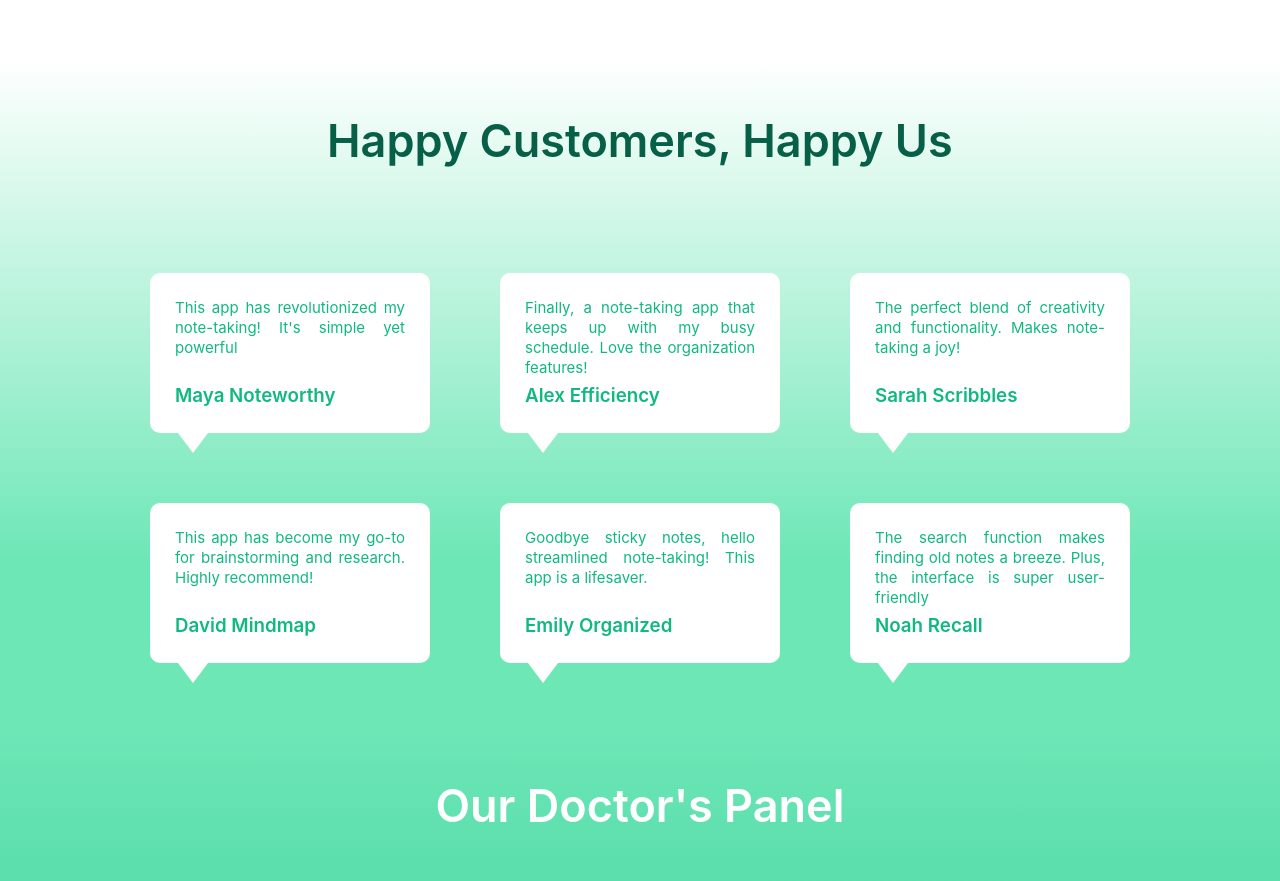
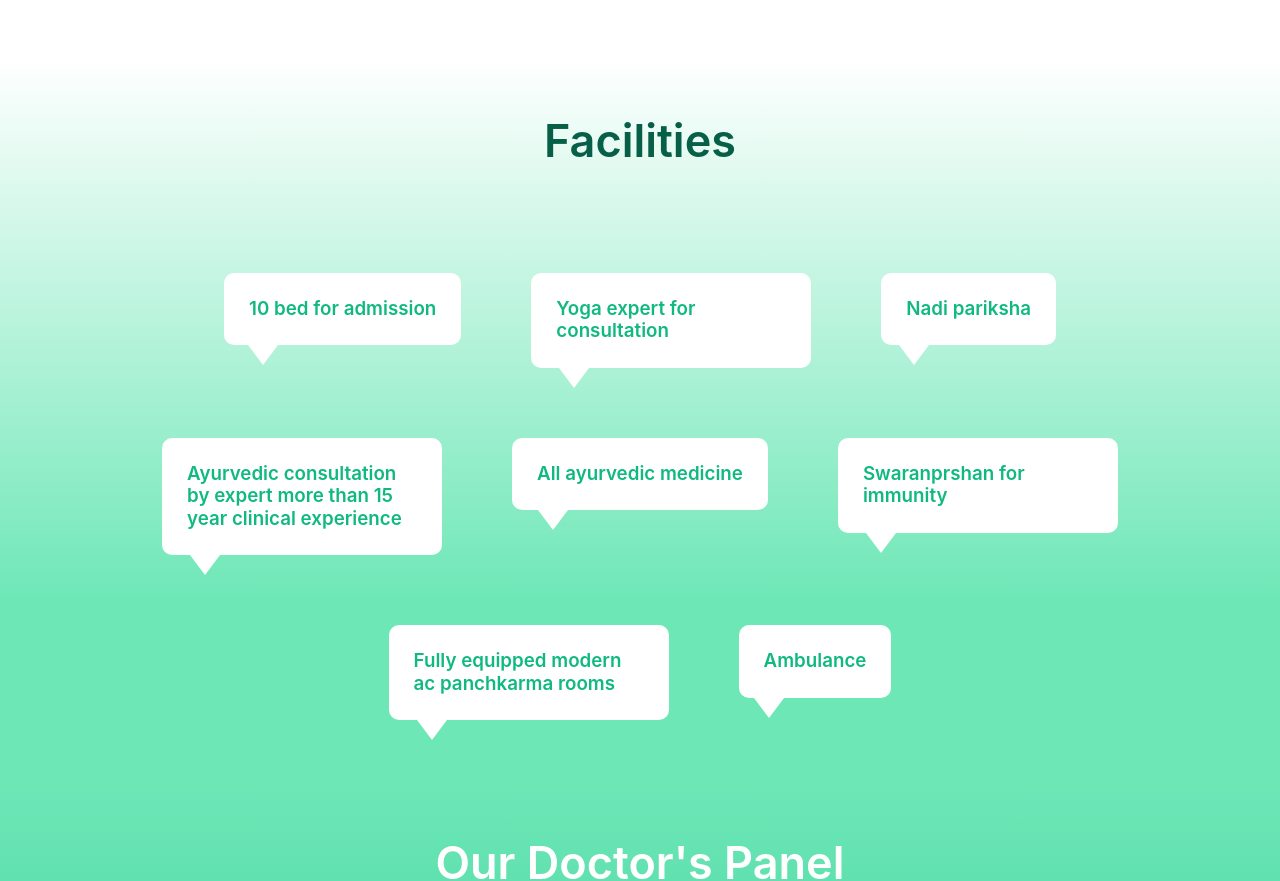
Before and after one commit to adityagarg2198/sarthi-ayurvedic, a React (Vite) app: page / in a window 1280 px wide. Shown: the part 1916-2797 px from the top of the page. Built offline with nearby package versions, Linux system fonts and the light colour scheme.

Commit message:
doctors added

```diff
--- a/src/Pages/Footer/Footer.component.tsx
+++ b/src/Pages/Footer/Footer.component.tsx
@@ -1,4 +1,5 @@
 import { AttentionSeeker, Fade } from 'react-awesome-reveal';
+import logo from '../../assets/images/logo.jpeg';
 import './Footer.css';
 
 const Footer = () => {
@@ -7,71 +8,18 @@ const Footer = () => {
       <section className='footer flex flex-col px-10 pt-10 gap-10 items-center bg-emerald-500'>
         <Fade duration={2000}>
           <h4 className='text-white text-5xl md:text-7xl font-semibold'>
-            Try Acme Note for free
+            Visit or Book Appointment Online
           </h4>
         </Fade>
         <button className='text-2xl md:text-4xl w-fit px-8 py-4 rounded-2xl bg-white font-bold text-emerald-500 hover:scale-105 transition ease-in-out delay-0'>
-          Start Noting Now !
+          Book Appointment Now
         </button>
       </section>
       <section className='flex justify-between items-center px-10 md:px-20 mb-10 md:mb-20'>
-        <div className='rounded-full border-indigo-400 border-2 p-3 bg-emerald-500'>
-          <svg
-            width='50'
-            height='50'
-            viewBox='0 0 24 24'
-            fill='none'
-            className='stroke-white'
-            xmlns='http://www.w3.org/2000/svg'>
-            <path
-              d='M8 2V5'
-              strokeWidth='1.5'
-              strokeMiterlimit='10'
-              strokeLinecap='round'
-              strokeLinejoin='round'
-            />
-            <path
-              d='M16 2V5'
-              strokeWidth='1.5'
-              strokeMiterlimit='10'
-              strokeLinecap='round'
-              strokeLinejoin='round'
-            />
-            <path
-              d='M21 8.5V13.63C20.11 12.92 18.98 12.5 17.75 12.5C16.52 12.5 15.37 12.93 14.47 13.66C13.26 14.61 12.5 16.1 12.5 17.75C12.5 18.73 12.78 19.67 13.26 20.45C13.63 21.06 14.11 21.59 14.68 22H8C4.5 22 3 20 3 17V8.5C3 5.5 4.5 3.5 8 3.5H16C19.5 3.5 21 5.5 21 8.5Z'
-              strokeWidth='1.5'
-              strokeMiterlimit='10'
-              strokeLinecap='round'
-              strokeLinejoin='round'
-            />
-            <path
-              d='M7 11H13'
-              strokeWidth='1.5'
-              strokeMiterlimit='10'
-              strokeLinecap='round'
-              strokeLinejoin='round'
-            />
-            <path
-              d='M7 16H9.62'
-              strokeWidth='1.5'
-              strokeMiterlimit='10'
-              strokeLinecap='round'
-              strokeLinejoin='round'
-            />
-            <path
-              d='M23 17.75C23 18.73 22.72 19.67 22.24 20.45C21.96 20.93 21.61 21.35 21.2 21.69C20.28 22.51 19.08 23 17.75 23C16.6 23 15.54 22.63 14.68 22C14.11 21.59 13.63 21.06 13.26 20.45C12.78 19.67 12.5 18.73 12.5 17.75C12.5 16.1 13.26 14.61 14.47 13.66C15.37 12.93 16.52 12.5 17.75 12.5C18.98 12.5 20.11 12.92 21 13.63C22.22 14.59 23 16.08 23 17.75Z'
-              strokeWidth='1.5'
-              strokeMiterlimit='10'
-              strokeLinecap='round'
-              strokeLinejoin='round'
-            />
-            <path
-              d='M17.75 20.25C17.75 18.87 18.87 17.75 20.25 17.75C18.87 17.75 17.75 16.63 17.75 15.25C17.75 16.63 16.63 17.75 15.25 17.75C16.63 17.75 17.75 18.87 17.75 20.25Z'
-              strokeWidth='1.5'
-              strokeLinecap='round'
-              strokeLinejoin='round'
-            />
-          </svg>
+        <div className='rounded-full p-3'>
+          <figure className='rounded-full max-w-36 bg-white'>
+            <img src={logo} alt='' />
+          </figure>
         </div>
         <AttentionSeeker effect='jello'>
           <div className='flex md:gap-10 items-center'>
--- a/src/Pages/Reviews/Reviews.page.tsx
+++ b/src/Pages/Reviews/Reviews.page.tsx
@@ -9,33 +9,33 @@ const Reviews = () => {
       className='review-section flex justify-center items-center flex-col px-10 md:px-20 md:mt-24 py-24 w-full gap-16 md:gap-24'>
       <Zoom>
         <h2 className='text-5xl text-center md:text-7xl text-emerald-800 font-semibold'>
-          Happy Customers, Happy Us
+          Facilities
         </h2>
       </Zoom>
       <section className='flex gap-28 mt-5 md:mt-20 flex-wrap justify-center'>
         <ReviewCard
-          reviewer='Maya Noteworthy'
-          reviewContent={`This app has revolutionized my note-taking! It's simple yet powerful`}
+          reviewer='10 bed for admission'
         />
         <ReviewCard
-          reviewer='Alex Efficiency'
-          reviewContent={`Finally, a note-taking app that keeps up with my busy schedule. Love the organization features!`}
+          reviewer='Yoga expert for consultation'
         />
         <ReviewCard
-          reviewer='Sarah Scribbles'
-          reviewContent={`The perfect blend of creativity and functionality. Makes note-taking a joy!`}
+          reviewer='Nadi pariksha'
         />
         <ReviewCard
-          reviewer='David Mindmap'
-          reviewContent={`This app has become my go-to for brainstorming and research. Highly recommend!`}
+          reviewer='Ayurvedic consultation by expert more than 15 year clinical experience'
         />
         <ReviewCard
-          reviewer='Emily Organized'
-          reviewContent={`Goodbye sticky notes, hello streamlined note-taking! This app is a lifesaver.`}
+          reviewer='All ayurvedic medicine'
         />
         <ReviewCard
-          reviewer='Noah Recall'
-          reviewContent={`The search function makes finding old notes a breeze. Plus, the interface is super user-friendly`}
+          reviewer='Swaranprshan for immunity'
+        />
+        <ReviewCard
+          reviewer='Fully equipped modern ac panchkarma rooms'
+        />
+          <ReviewCard
+          reviewer='Ambulance'
         />
       </section>
     </section>
--- a/src/components/ReviewCard/ReviewCard.component.tsx
+++ b/src/components/ReviewCard/ReviewCard.component.tsx
@@ -3,13 +3,10 @@ import { ReviewCardProps } from './ReviewCard.types';
 import './ReviewCard.css';
 import { Fade } from 'react-awesome-reveal';
 
-const ReviewCard: FC<ReviewCardProps> = ({ reviewContent, reviewer }) => {
+const ReviewCard: FC<ReviewCardProps> = ({ reviewer }) => {
   return (
     <Fade direction='up' duration={1200}>
-      <div className='review-card cursor-pointer rounded-2xl flex shadow-l h-56 md:h-64 justify-between bg-white max-w-lg md:max-w-md p-10 gap-2 flex-col hover:scale-110 transition ease-in-out delay-75'>
-        <p className='text-emerald-500 text-xl md:text-2xl text-justify '>
-          {reviewContent}
-        </p>
+      <div className='review-card cursor-pointer rounded-2xl flex shadow-l justify-between bg-white max-w-lg md:max-w-md p-10 gap-2 flex-col hover:scale-110 transition ease-in-out delay-75'>
         <h3 className='text-emerald-500 font-semibold text-2xl md:text-3xl'>
           {reviewer}
         </h3>
--- a/src/components/ReviewCard/ReviewCard.types.ts
+++ b/src/components/ReviewCard/ReviewCard.types.ts
@@ -1,4 +1,3 @@
 export interface ReviewCardProps {
-  reviewContent: string;
   reviewer: string;
 }
--- a/src/index.css
+++ b/src/index.css
@@ -20,7 +20,7 @@
   left: 0;
   width: 100%;
   z-index: 10000;
-  border: 0.7rem solid #312e81;
+  border: 0.7rem solid #047857;
   border-top-right-radius: 2rem;
   border-bottom-right-radius: 2rem;
   transform-origin: 0 50%;
```
